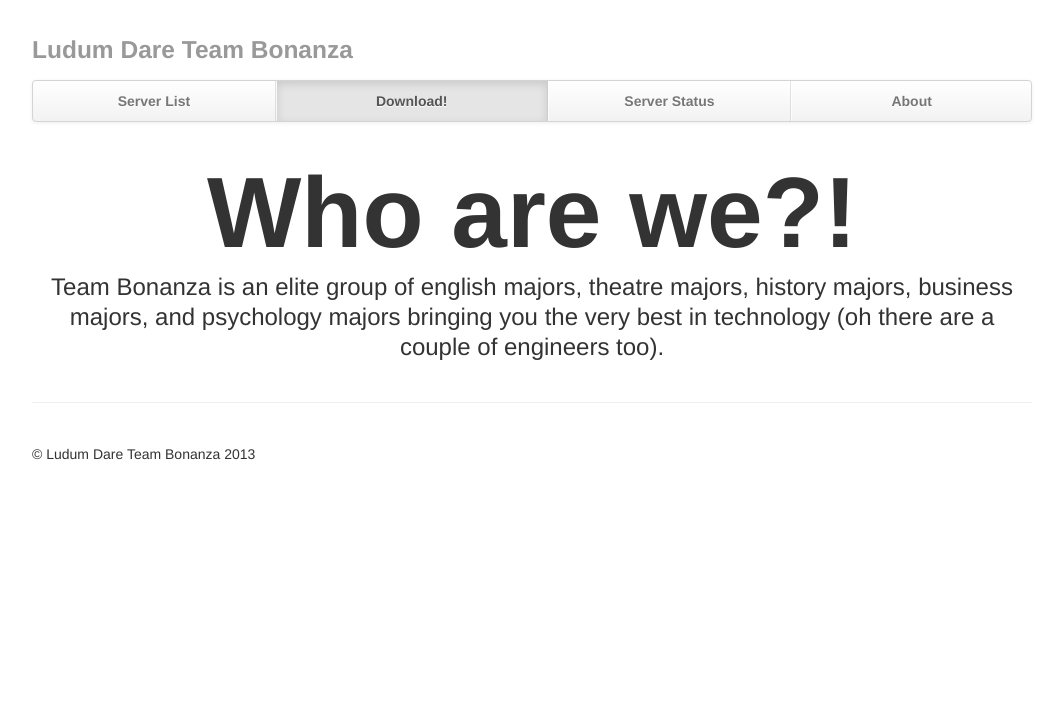
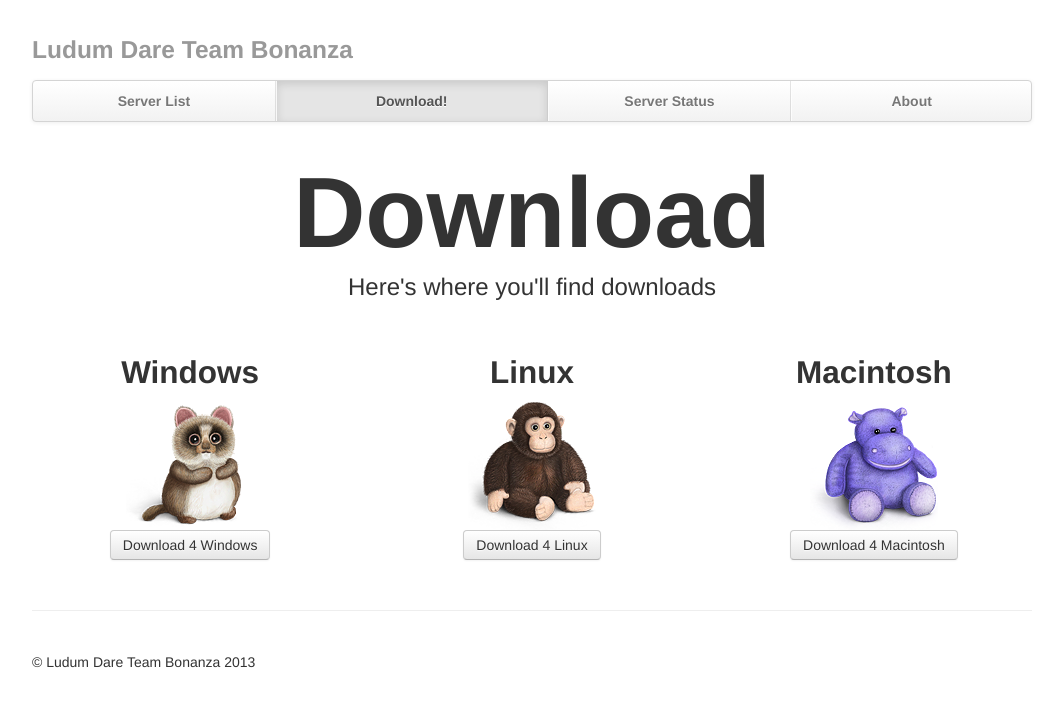
Before and after one commit to mhaqcks/ludum-dare-support, a Django app: a page that uses server_list/game_list/templates/download.html in a window 1280 px wide. Shown: the top 707 px of the page, without its empty margins (108-1171 px from the left). Run offline with Django 3.2, Linux system fonts and the light colour scheme; some libraries are stand-ins or nearby versions.

Commit message:
Downloads page

```diff
--- a/server_list/game_list/templates/container.html
+++ b/server_list/game_list/templates/container.html
@@ -2,12 +2,11 @@
 <html lang="en">
   <head>
     <meta charset="utf-8">
-    <title>{{ project }} :: {{ page }}</title>
+    <title>{{ project }} :: {% block title %}{% endblock %}</title>
     <meta name="viewport" content="width=device-width, initial-scale=1.0">
-    <meta name="description" content="">
-    <meta name="author" content="">
+    <meta name="description" content="Ludum Dare">
+    <meta name="author" content="Jacob Gardner">
 
-    <!-- Le styles -->
     <link href="/static/css/bootstrap.min.css" rel="stylesheet">
     <link href="/static/css/font-awesome.min.css" rel="stylesheet">
     <style type="text/css">
@@ -79,14 +78,8 @@
       .table th {
          text-align: center;
       }
-
     </style>
 
-    <!-- Fav and touch icons -->
-    <link rel="apple-touch-icon-precomposed" sizes="144x144" href="/static/ico/apple-touch-icon-144-precomposed.png">
-    <link rel="apple-touch-icon-precomposed" sizes="114x114" href="/static/ico/apple-touch-icon-114-precomposed.png">
-      <link rel="apple-touch-icon-precomposed" sizes="72x72" href="/static/ico/apple-touch-icon-72-precomposed.png">
-                    <link rel="apple-touch-icon-precomposed" href="/static/ico/apple-touch-icon-57-precomposed.png">
     <link rel="shortcut icon" href="/static/ico/favicon.png">
   </head>
 
@@ -100,7 +93,6 @@
           <div class="navbar-inner">
             <div class="container">
               <ul class="nav">
-
                 {% block nav-list %}
                   <li><a href="{% url 'gamelist:home' %}">Server List</a></li>
                 {% endblock %}
@@ -116,7 +108,6 @@
                 {% block nav-about %}
                   <li><a href="{% url 'gamelist:about' %}">About</a></li>
                 {% endblock %}
-
               </ul>
             </div>
           </div>
--- a/server_list/game_list/templates/download.html
+++ b/server_list/game_list/templates/download.html
@@ -1,5 +1,6 @@
 {% extends "container.html" %}
 
+{% block title %}Download{% endblock %}
 
 {% block nav-download %}
   <li class="active"><a href="#">Download!</a></li>
@@ -7,9 +8,29 @@
 
 {% block content %}
 <div class="jumbotron">
-<h1>Who are we?!</h1>
+<h1>Download</h1>
 <p class="lead">
-Team Bonanza is an elite group of english majors, theatre majors, history majors, business majors, and psychology majors bringing you the very best in technology (oh there are a couple of engineers too).
+Here's where you'll find downloads
 </p>
 </div>
+
+
+<div class="row-fluid">
+  <div style="text-align: center;" class="span4">
+    <h2>Windows</h2>
+    <img src="/static/img/os_icons/{{ icon.0 }}" class="img-rounded">
+    <p><a class="btn" href="#">Download 4 Windows</a></p>
+  </div>
+  <div style="text-align: center;" class="span4">
+    <h2>Linux</h2>
+    <img src="/static/img/os_icons/{{ icon.1 }}" class="img-rounded">
+    <p><a class="btn" href="#">Download 4 Linux</a></p>
+ </div>
+  <div style="text-align: center;" class="span4">
+    <h2>Macintosh</h2>
+    <img src="/static/img/os_icons/{{ icon.2 }}" class="img-rounded">
+    <p><a class="btn" href="#">Download 4 Macintosh</a></p>
+  </div>
+</div>
+
 {% endblock %}
--- a/server_list/game_list/templates/index.html
+++ b/server_list/game_list/templates/index.html
@@ -9,7 +9,7 @@
 <!-- Jumbotron -->
 <div class="jumbotron">
 <h1>Quick Connect!</h1>
-<p class="lead">Press the comically oversized button below to be automatically joined to a game.</p>
+<p class="lead">Press the comically large button below to be automatically joined to a game.</p>
 <a class="btn btn-large btn-success" href="#">Quick Connect!</a><br/><br/>
 <div class="alert alert-block alert-error">
   <button type="button" class="close" data-dismiss="alert">&times;</button>
--- a/server_list/game_list/views.py
+++ b/server_list/game_list/views.py
@@ -1,4 +1,8 @@
 from django.shortcuts import render
+import os
+import random
+
+FILE_ROOT = os.path.normpath(os.path.dirname(os.path.realpath(__file__)))
 
 
 def home(request):
@@ -27,8 +31,13 @@ def status(request):
 
 
 def download(request):
+
+    icons = random.sample(
+        os.listdir(os.path.join(FILE_ROOT, 'static', 'img', 'os_icons')), 3)
+
     context = {
         'project': 'Ludum Dare Team Bonanza',
+        'icon': icons
     }
 
     return render(request, 'download.html', context)
```
Also changed, not shown: server_list/game_list/static/img/os_icons/1.png (added), server_list/game_list/static/img/os_icons/2.png (added), server_list/game_list/static/img/os_icons/3.png (added), server_list/game_list/static/img/os_icons/4.png (added), server_list/game_list/static/img/os_icons/5.png (added), server_list/game_list/static/img/os_icons/6.png (added). Lines whose indentation alone changed are shown as unchanged.
